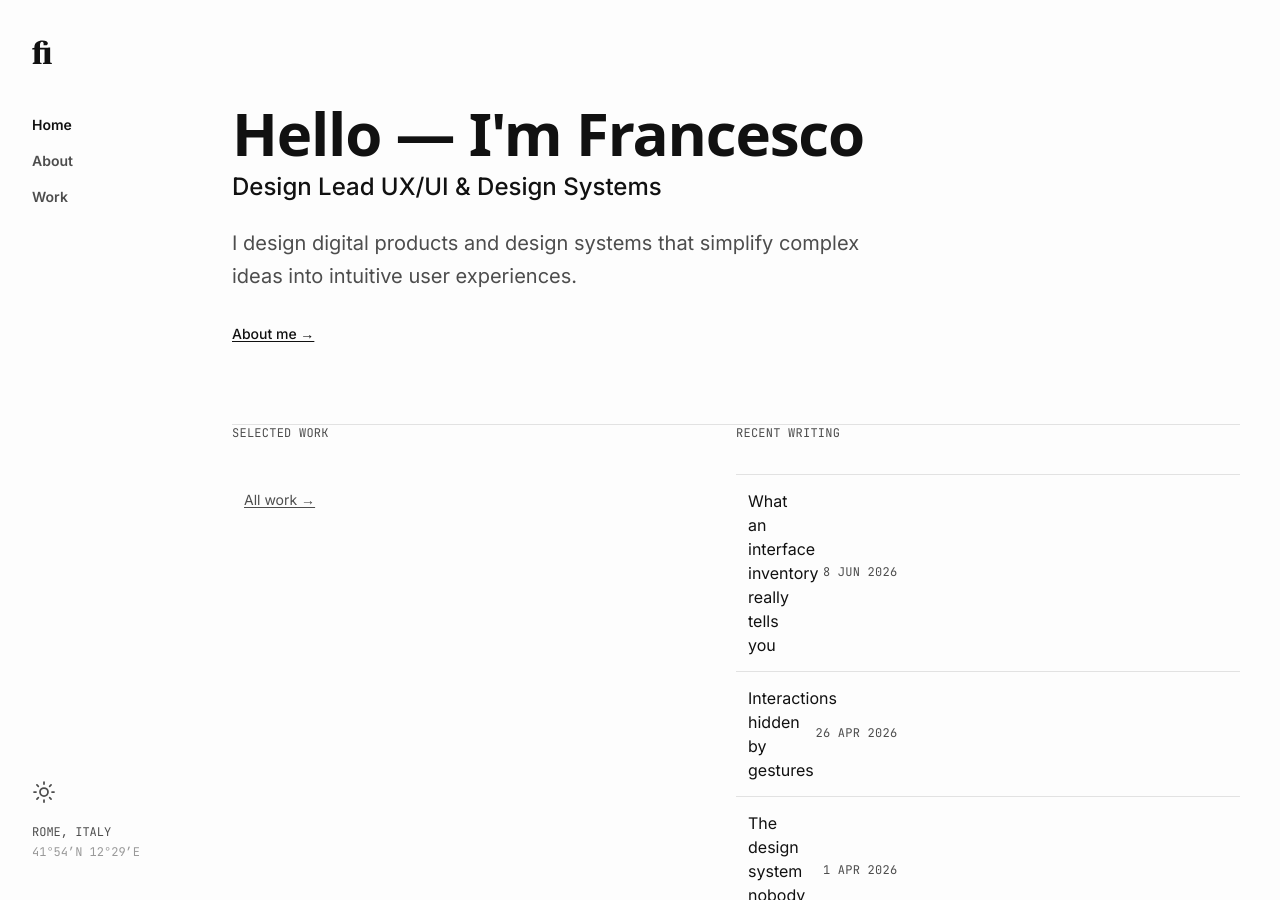
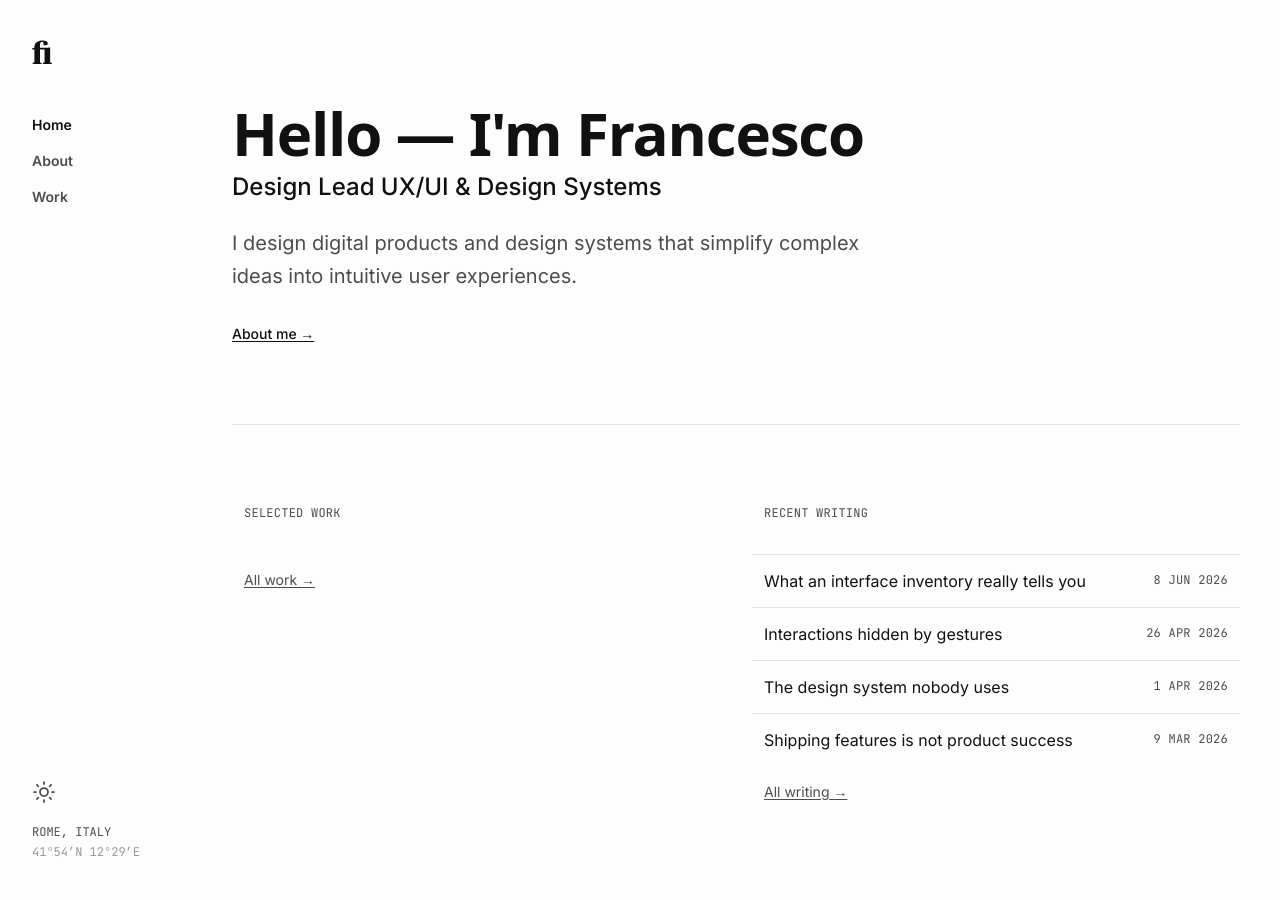
Before and after one commit to zetareticoli/fi, a Jekyll site: the page built from index.md, in a window 1280 px wide and 900 px high. Built offline with Jekyll 4.4.1, drawn with Linux system fonts in a browser that asks for light colours; some web fonts are replaced.

Commit message:
style: enhance CSS with new utility classes for spacing, breakpoints, and hover effects to improve layout flexibility and responsiveness

```diff
--- a/css/tw-compiled.css
+++ b/css/tw-compiled.css
@@ -5,7 +5,10 @@
   :root, :host {
     --font-sans: 'Inter', ui-sans-serif, system-ui, sans-serif;
     --font-mono: 'JetBrains Mono', ui-monospace, SFMono-Regular, Menlo, Monaco, Consolas, monospace;
+    --color-gray-100: oklch(96.7% 0.003 264.542);
     --spacing: 0.25rem;
+    --breakpoint-lg: 64rem;
+    --breakpoint-xl: 80rem;
     --container-md: 28rem;
     --container-2xl: 42rem;
     --container-3xl: 48rem;
@@ -243,8 +246,14 @@
   .col-span-6 {
     grid-column: span 6 / span 6;
   }
+  .col-span-9 {
+    grid-column: span 9 / span 9;
+  }
   .col-span-10 {
     grid-column: span 10 / span 10;
+  }
+  .col-span-12 {
+    grid-column: span 12 / span 12;
   }
   .container {
     width: 100%;
@@ -266,6 +275,12 @@
   }
   .mx-6 {
     margin-inline: calc(var(--spacing) * 6);
+  }
+  .mx-auto {
+    margin-inline: auto;
+  }
+  .my-2 {
+    margin-block: calc(var(--spacing) * 2);
   }
   .prose {
     color: var(--tw-prose-body);
@@ -890,6 +905,9 @@
   .mt-2 {
     margin-top: calc(var(--spacing) * 2);
   }
+  .mt-3 {
+    margin-top: calc(var(--spacing) * 3);
+  }
   .mt-4 {
     margin-top: calc(var(--spacing) * 4);
   }
@@ -899,9 +917,6 @@
   .mt-8 {
     margin-top: calc(var(--spacing) * 8);
   }
-  .mt-10 {
-    margin-top: calc(var(--spacing) * 10);
-  }
   .mb-1 {
     margin-bottom: var(--spacing);
   }
@@ -989,6 +1004,12 @@
   .max-w-none {
     max-width: none;
   }
+  .max-w-screen-lg {
+    max-width: var(--breakpoint-lg);
+  }
+  .max-w-screen-xl {
+    max-width: var(--breakpoint-xl);
+  }
   .shrink-0 {
     flex-shrink: 0;
   }
@@ -1016,6 +1037,9 @@
   .flex-col {
     flex-direction: column;
   }
+  .flex-col-reverse {
+    flex-direction: column-reverse;
+  }
   .flex-row {
     flex-direction: row;
   }
@@ -1063,6 +1087,9 @@
   }
   .gap-10 {
     gap: calc(var(--spacing) * 10);
+  }
+  .gap-24 {
+    gap: calc(var(--spacing) * 24);
   }
   .gap-x-10 {
     column-gap: calc(var(--spacing) * 10);
@@ -1092,6 +1119,9 @@
   .bg-background {
     background-color: var(--color-background);
   }
+  .bg-gray-100 {
+    background-color: var(--color-gray-100);
+  }
   .object-cover {
     object-fit: cover;
   }
@@ -1101,9 +1131,6 @@
   .p-1 {
     padding: var(--spacing);
   }
-  .p-6 {
-    padding: calc(var(--spacing) * 6);
-  }
   .px-2 {
     padding-inline: calc(var(--spacing) * 2);
   }
@@ -1125,35 +1152,59 @@
   .py-3\.5 {
     padding-block: calc(var(--spacing) * 3.5);
   }
+  .py-4 {
+    padding-block: calc(var(--spacing) * 4);
+  }
   .py-6 {
     padding-block: calc(var(--spacing) * 6);
   }
+  .py-8 {
+    padding-block: calc(var(--spacing) * 8);
+  }
   .py-10 {
     padding-block: calc(var(--spacing) * 10);
   }
   .py-12 {
     padding-block: calc(var(--spacing) * 12);
   }
+  .py-16 {
+    padding-block: calc(var(--spacing) * 16);
+  }
   .pt-2 {
     padding-top: calc(var(--spacing) * 2);
   }
+  .pt-6 {
+    padding-top: calc(var(--spacing) * 6);
+  }
   .pt-8 {
     padding-top: calc(var(--spacing) * 8);
   }
   .pt-10 {
     padding-top: calc(var(--spacing) * 10);
   }
+  .pt-12 {
+    padding-top: calc(var(--spacing) * 12);
+  }
   .pt-16 {
     padding-top: calc(var(--spacing) * 16);
   }
   .pb-6 {
     padding-bottom: calc(var(--spacing) * 6);
   }
+  .pb-8 {
+    padding-bottom: calc(var(--spacing) * 8);
+  }
+  .pb-10 {
+    padding-bottom: calc(var(--spacing) * 10);
+  }
   .pb-12 {
     padding-bottom: calc(var(--spacing) * 12);
   }
   .pb-16 {
     padding-bottom: calc(var(--spacing) * 16);
+  }
+  .pl-3 {
+    padding-left: calc(var(--spacing) * 3);
   }
   .text-center {
     text-align: center;
@@ -1193,6 +1244,10 @@
   .text-sm {
     font-size: var(--text-sm);
     line-height: var(--tw-leading, var(--text-sm--line-height));
+  }
+  .text-xl {
+    font-size: var(--text-xl);
+    line-height: var(--tw-leading, var(--text-xl--line-height));
   }
   .text-xs {
     font-size: var(--text-xs);
@@ -1283,9 +1338,18 @@
     transition-timing-function: var(--tw-ease, var(--default-transition-timing-function));
     transition-duration: var(--tw-duration, var(--default-transition-duration));
   }
+  .transition-transform {
+    transition-property: transform, translate, scale, rotate;
+    transition-timing-function: var(--tw-ease, var(--default-transition-timing-function));
+    transition-duration: var(--tw-duration, var(--default-transition-duration));
+  }
   .duration-200 {
     --tw-duration: 200ms;
     transition-duration: 200ms;
+  }
+  .duration-300 {
+    --tw-duration: 300ms;
+    transition-duration: 300ms;
   }
   .ease-in-out {
     --tw-ease: var(--ease-in-out);
@@ -1347,6 +1411,53 @@
       }
     }
   }
+  .hover\:scale-12 {
+    &:hover {
+      @media (hover: hover) {
+        --tw-scale-x: 12%;
+        --tw-scale-y: 12%;
+        --tw-scale-z: 12%;
+        scale: var(--tw-scale-x) var(--tw-scale-y);
+      }
+    }
+  }
+  .hover\:scale-100 {
+    &:hover {
+      @media (hover: hover) {
+        --tw-scale-x: 100%;
+        --tw-scale-y: 100%;
+        --tw-scale-z: 100%;
+        scale: var(--tw-scale-x) var(--tw-scale-y);
+      }
+    }
+  }
+  .hover\:scale-105 {
+    &:hover {
+      @media (hover: hover) {
+        --tw-scale-x: 105%;
+        --tw-scale-y: 105%;
+        --tw-scale-z: 105%;
+        scale: var(--tw-scale-x) var(--tw-scale-y);
+      }
+    }
+  }
+  .hover\:scale-125 {
+    &:hover {
+      @media (hover: hover) {
+        --tw-scale-x: 125%;
+        --tw-scale-y: 125%;
+        --tw-scale-z: 125%;
+        scale: var(--tw-scale-x) var(--tw-scale-y);
+      }
+    }
+  }
+  .hover\:zoom-125 {
+    &:hover {
+      @media (hover: hover) {
+        zoom: 125%;
+      }
+    }
+  }
   .hover\:bg-secondary\/50 {
     &:hover {
       @media (hover: hover) {
@@ -1371,6 +1482,13 @@
       }
     }
   }
+  .hover\:underline {
+    &:hover {
+      @media (hover: hover) {
+        text-decoration-line: underline;
+      }
+    }
+  }
   .hover\:opacity-60 {
     &:hover {
       @media (hover: hover) {
@@ -1385,16 +1503,6 @@
       }
     }
   }
-  .active\:no-underline {
-    &:active {
-      text-decoration-line: none;
-    }
-  }
-  .sm\:block {
-    @media (width >= 40rem) {
-      display: block;
-    }
-  }
   .sm\:flex-row {
     @media (width >= 40rem) {
       flex-direction: row;
@@ -1408,11 +1516,6 @@
   .sm\:justify-between {
     @media (width >= 40rem) {
       justify-content: space-between;
-    }
-  }
-  .sm\:gap-4 {
-    @media (width >= 40rem) {
-      gap: calc(var(--spacing) * 4);
     }
   }
   .sm\:text-right {
@@ -1457,11 +1560,21 @@
       grid-template-columns: repeat(12, minmax(0, 1fr));
     }
   }
+  .md\:gap-8 {
+    @media (width >= 48rem) {
+      gap: calc(var(--spacing) * 8);
+    }
+  }
   .lg\:col-span-1 {
     @media (width >= 64rem) {
       grid-column: span 1 / span 1;
     }
   }
+  .lg\:col-span-2 {
+    @media (width >= 64rem) {
+      grid-column: span 2 / span 2;
+    }
+  }
   .lg\:col-span-4 {
     @media (width >= 64rem) {
       grid-column: span 4 / span 4;
@@ -1542,11 +1655,21 @@
       flex-direction: column;
     }
   }
+  .lg\:items-end {
+    @media (width >= 64rem) {
+      align-items: flex-end;
+    }
+  }
   .lg\:justify-normal {
     @media (width >= 64rem) {
       justify-content: normal;
     }
   }
+  .lg\:gap-0 {
+    @media (width >= 64rem) {
+      gap: 0;
+    }
+  }
   .lg\:gap-4 {
     @media (width >= 64rem) {
       gap: calc(var(--spacing) * 4);
@@ -1592,6 +1715,11 @@
       padding-block: calc(var(--spacing) * 16);
     }
   }
+  .lg\:py-20 {
+    @media (width >= 64rem) {
+      padding-block: calc(var(--spacing) * 20);
+    }
+  }
   .lg\:pt-0 {
     @media (width >= 64rem) {
       padding-top: 0;
@@ -1602,6 +1730,11 @@
       padding-top: calc(var(--spacing) * 14);
     }
   }
+  .lg\:pt-16 {
+    @media (width >= 64rem) {
+      padding-top: calc(var(--spacing) * 16);
+    }
+  }
   .lg\:pt-24 {
     @media (width >= 64rem) {
       padding-top: calc(var(--spacing) * 24);
@@ -1615,6 +1748,12 @@
   .lg\:pb-20 {
     @media (width >= 64rem) {
       padding-bottom: calc(var(--spacing) * 20);
+    }
+  }
+  .lg\:text-2xl {
+    @media (width >= 64rem) {
+      font-size: var(--text-2xl);
+      line-height: var(--tw-leading, var(--text-2xl--line-height));
     }
   }
   .lg\:text-5xl {
@@ -1633,6 +1772,41 @@
     @media (width >= 64rem) {
       font-size: var(--text-xl);
       line-height: var(--tw-leading, var(--text-xl--line-height));
+    }
+  }
+  .xl\:col-span-1 {
+    @media (width >= 80rem) {
+      grid-column: span 1 / span 1;
+    }
+  }
+  .xl\:col-span-4 {
+    @media (width >= 80rem) {
+      grid-column: span 4 / span 4;
+    }
+  }
+  .xl\:col-span-7 {
+    @media (width >= 80rem) {
+      grid-column: span 7 / span 7;
+    }
+  }
+  .xl\:flex-row {
+    @media (width >= 80rem) {
+      flex-direction: row;
+    }
+  }
+  .xl\:items-baseline {
+    @media (width >= 80rem) {
+      align-items: baseline;
+    }
+  }
+  .xl\:gap-4 {
+    @media (width >= 80rem) {
+      gap: calc(var(--spacing) * 4);
+    }
+  }
+  .xl\:py-16 {
+    @media (width >= 80rem) {
+      padding-block: calc(var(--spacing) * 16);
     }
   }
   .dark\:prose-invert {
@@ -1979,6 +2153,21 @@
 @property --tw-ease {
   syntax: "*";
   inherits: false;
+}
+@property --tw-scale-x {
+  syntax: "*";
+  inherits: false;
+  initial-value: 1;
+}
+@property --tw-scale-y {
+  syntax: "*";
+  inherits: false;
+  initial-value: 1;
+}
+@property --tw-scale-z {
+  syntax: "*";
+  inherits: false;
+  initial-value: 1;
 }
 @layer properties {
   @supports ((-webkit-hyphens: none) and (not (margin-trim: inline))) or ((-moz-orient: inline) and (not (color:rgb(from red r g b)))) {
@@ -2022,6 +2211,9 @@
       --tw-drop-shadow-size: initial;
       --tw-duration: initial;
       --tw-ease: initial;
-    }
-  }
-}
+      --tw-scale-x: 1;
+      --tw-scale-y: 1;
+      --tw-scale-z: 1;
+    }
+  }
+}
```
